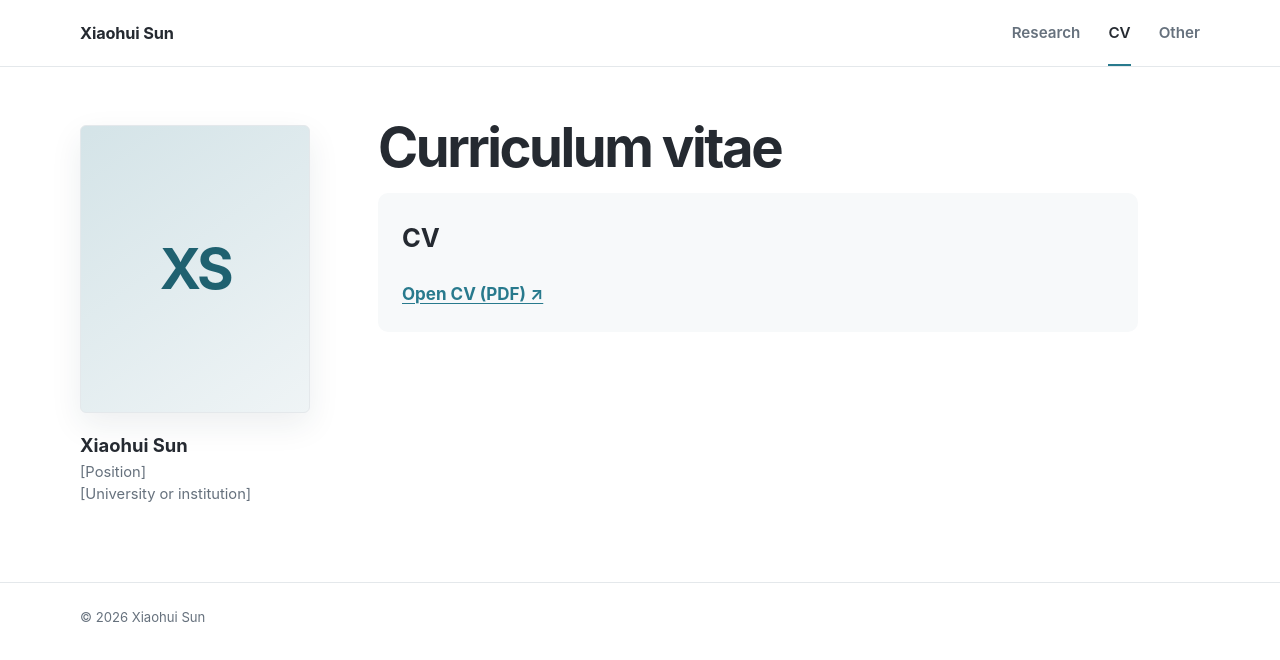
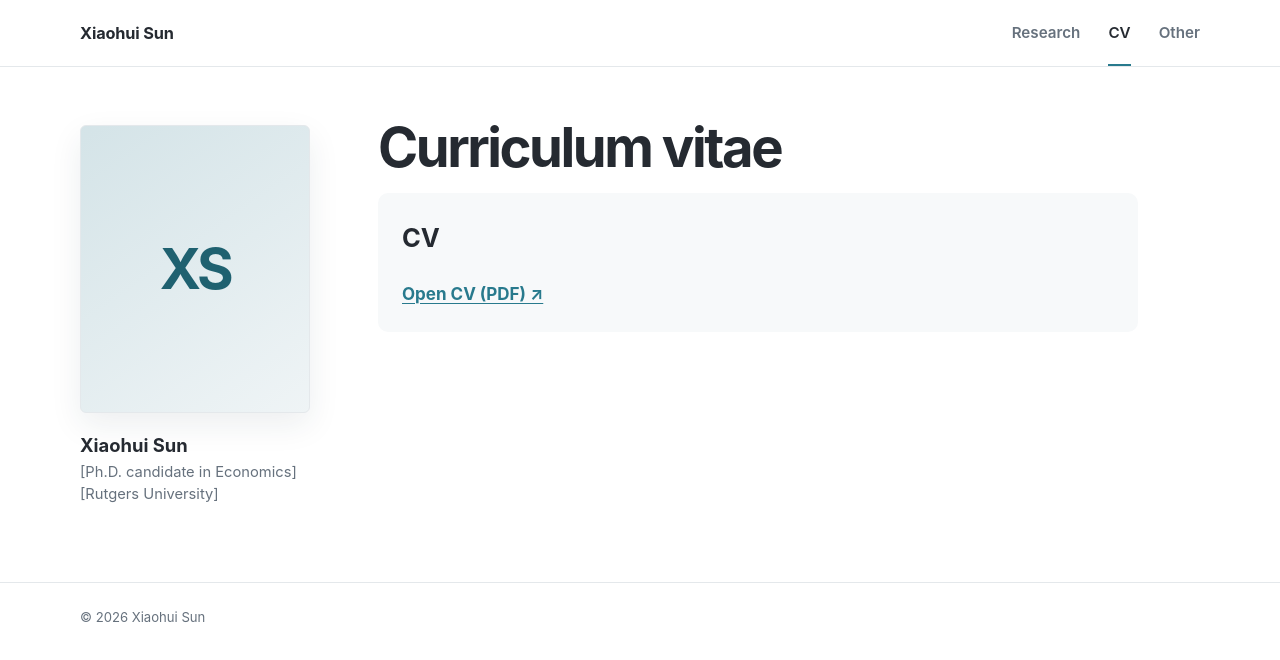
Before and after one commit to xiaohuisun-econ/xiaohuisun-econ.github.io, a plain HTML site: page cv.html in a window 1280 px wide. Drawn offline with Linux system fonts and the light colour scheme.

Commit message:
Update profile role in cv.html

```diff
--- a/cv.html
+++ b/cv.html
@@ -23,7 +23,7 @@
     <aside class="profile" aria-label="Profile">
       <div class="profile-photo" aria-label="Photo placeholder">XS</div>
       <h2>Xiaohui Sun</h2>
-      <p class="profile-role">[Position]<br>[University or institution]</p>
+      <p class="profile-role">[Ph.D. candidate in Economics]<br>[Rutgers University]</p>
     </aside>
 
     <article class="content">
```
